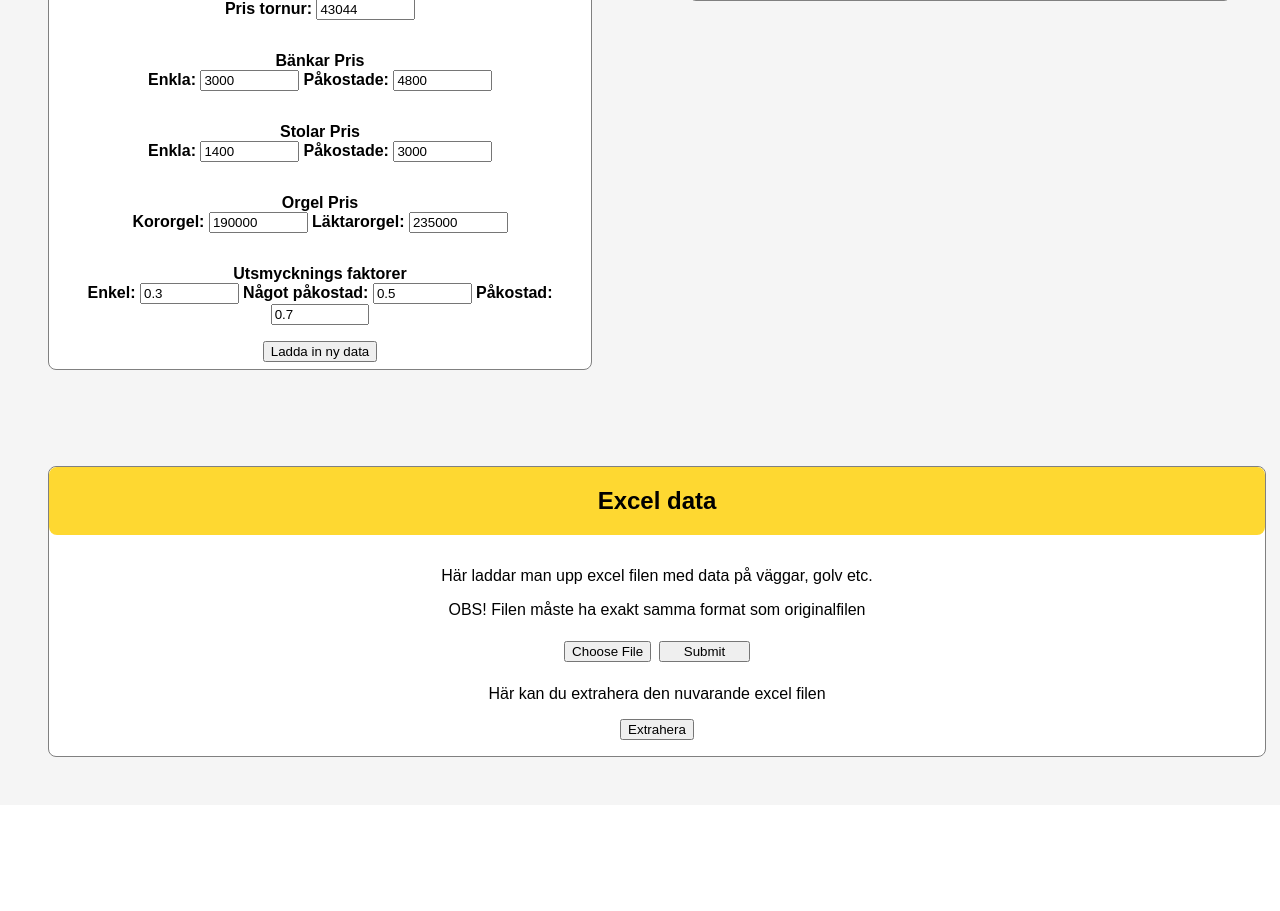
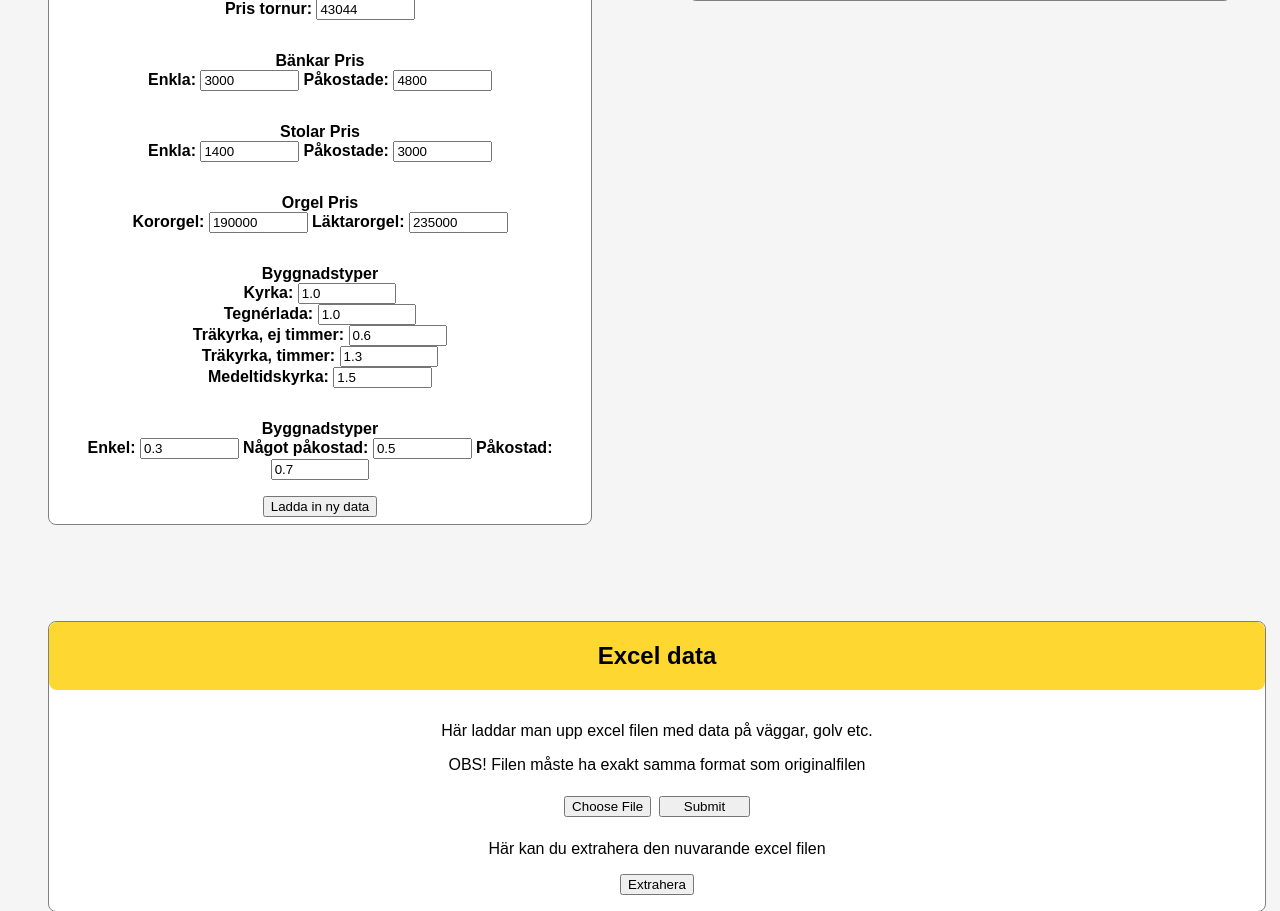
Before and after one commit to jesperls/Church, a Flask app: page /admin_panel in a window 1280 px wide. Shown: the part 896-1807 px from the top of the page. Before the commit the page ends 1653 px from the top, so only its background shows below. Run offline with Flask 2, Linux system fonts and the light colour scheme; parts of the project's set-up code (start-up, migrations or seed data) failed here and were passed over.

Commit message:
byggnadstyper

```diff
--- a/app.py
+++ b/app.py
@@ -25,6 +25,7 @@ churches = []
 parishes = []
 stapel_typer = ["Typ 1", "Typ 2", "Typ 3"]
 fönster_typer = ["Typ 1", "Typ 2", "Typ 3"]
+byggnads_typer = []
 roof_riders = ["Höjd 0-3 m", "Höjd 3-6 m", "Höjd >6m"]
 fials = ["0-3m", ">3m"]
 
@@ -35,18 +36,19 @@ material_restoration = ["Budget", "Standard", "Exklusivt"]
 
 @app.route('/')
 def homepage():
+    print(byggnads_typer)
     return render_template("index.html",
                             len={"types": len(types), "decorations": len(decorations), "walls": len(walls),
                                 "floors": len(floors), "inner_roof": len(inner_roof), "outer_roof": len(outer_roof),
                                 "tower_roof": len(tower_roof), "stapel_typer": len(stapel_typer),
                                 "fönster_typer": len(fönster_typer), "churches": len(churches), "parishes": len(parishes),
                                 "frames": len(frames), "church_states": len(church_states), "material_restoration": len(material_restoration),
-                                "roof_riders": len(roof_riders), "fials": len(fials)},
+                                "roof_riders": len(roof_riders), "fials": len(fials), "byggnads_typer": len(byggnads_typer)},
                             categories={"types": types, "decorations": decorations, "walls": walls, "floors": floors,
                                         "inner_roof": inner_roof, "outer_roof": outer_roof, "tower_roof": tower_roof,
                                         "stapel_typer": stapel_typer, "fönster_typer": fönster_typer, "churches": churches, "parishes": parishes,
                                         "frames": frames, "church_states": church_states, "material_restoration": material_restoration,
-                                        "roof_riders": roof_riders, "fials": fials})
+                                        "roof_riders": roof_riders, "fials": fials, "byggnads_typer": byggnads_typer})
 
 @app.route('/admin_panel')
 def admin():
@@ -126,7 +128,7 @@ def generate_pdf(json):
     """
 
 def load_dfs():
-    global walls, floors, inner_roof, outer_roof, tower_roof, churches
+    global walls, floors, inner_roof, outer_roof, tower_roof, churches, byggnads_typer
     df = pd.read_excel("./static/data/data.xlsx", sheet_name="Data", skiprows=3, usecols=[3, 4, 5, 6, 7, 8])
     df.columns = ["Tjocklek", "Typ", "Beskrivning", "Pris", "Jmf_pris", "Faktor"]
     df.dropna(axis=0, thresh=4, inplace=True)
@@ -186,6 +188,14 @@ def load_dfs():
         fials.append(row["Höjd"])
     df.to_json('./static/data/fials.json', orient='records')
 
+    df = pd.read_excel("./static/data/data.xlsx", sheet_name="Data", skiprows=3, usecols=[45, 46])
+    df.columns = ["Typ", "Faktor"]
+    df.dropna(axis=0, thresh=2, inplace=True)
+    byggnads_typer = []
+    for index, row in df.iterrows():
+        byggnads_typer.append(row["Typ"])
+    df.to_json('./static/data/byggnads_typer.json', orient='records')
+
 
 
 
@@ -206,6 +216,6 @@ def load_dfs():
 
 
 
-load_dfs()
 if __name__ == '__main__':
+    load_dfs()
     app.run(host="0.0.0.0", port="80")
--- /dev/null
+++ b/static/data/byggnads_typer.json
@@ -0,0 +1 @@
+[{"Typ":"Kyrka","Faktor":1.0},{"Typ":"Tegn\u00e9rlada","Faktor":1.0},{"Typ":"Tr\u00e4kyrka, ej timmer","Faktor":0.6},{"Typ":"Tr\u00e4kyrka, timmer","Faktor":1.3},{"Typ":"Medeltidskyrka","Faktor":1.5}]
--- a/static/data/misc.json
+++ b/static/data/misc.json
@@ -1 +1 @@
-{"pillar_prices": "{\"Typ 1\":\"37879\",\"Typ 2\":\"89531\",\"Typ 3\":\"261706\"}", "BPI": "\"42870\"", "platform_price": "\"5165\"", "win_values": "{\"Typ 1\":\"18078\",\"Typ 2\":\"49931\",\"Typ 3\":\"86088\"}", "moms": "\"1.25\"", "klock_kg": "\"400\"", "mount_clock": "\"25826\"", "pris_klock": "\"43044\"", "pris_torn": "\"43044\"", "benches": "{\"Enkla\":\"3000\",\"P\u00e5kostade\":\"4800\"}", "chairs": "{\"Enkla\":\"1400\",\"P\u00e5kostade\":\"3000\"}", "pianos": "{\"Kororgel\":\"190000\",\"L\u00e4ktarorgel\":\"235000\"}", "spec_prices": "{\"altargrund\":\"172175\",\"altare\":\"430438\",\"altaruppstas_enkel\":\"1205225\",\"altaruppstas_p\u00e5kostad\":\"2205225\",\"altaruppstas_mycket\":\"3205225\",\"dopfunt\":\"258263\",\"predikstol_enkel\":\"1033050\",\"predikstol_p\u00e5kostad\":\"2033050\",\"predikstol_mycket\":\"3033050\",\"ljuskronor_under\":\"137740\",\"ljuskronor_\u00f6ver\":\"137740\"}", "decoration": "{\"Enkel\":\"0.3\",\"N\u00e5got p\u00e5kostad\":\"0.5\",\"P\u00e5kostad\":\"0.7\"}"}
+{"pillar_prices": "{\"Typ 1\":\"37879\",\"Typ 2\":\"89531\",\"Typ 3\":\"261706\"}", "BPI": "\"42870\"", "platform_price": "\"5165\"", "win_values": "{\"Typ 1\":\"18078\",\"Typ 2\":\"49931\",\"Typ 3\":\"86088\"}", "moms": "\"1.25\"", "klock_kg": "\"400\"", "mount_clock": "\"25826\"", "pris_klock": "\"43044\"", "pris_torn": "\"43044\"", "benches": "{\"Enkla\":\"3000\",\"P\u00e5kostade\":\"4800\"}", "chairs": "{\"Enkla\":\"1400\",\"P\u00e5kostade\":\"3000\"}", "pianos": "{\"Kororgel\":\"190000\",\"L\u00e4ktarorgel\":\"235000\"}", "spec_prices": "{\"altargrund\":\"172175\",\"altare\":\"430438\",\"altaruppstas_enkel\":\"1205225\",\"altaruppstas_p\u00e5kostad\":\"2205225\",\"altaruppstas_mycket\":\"3205225\",\"dopfunt\":\"258263\",\"predikstol_enkel\":\"1033050\",\"predikstol_p\u00e5kostad\":\"2033050\",\"predikstol_mycket\":\"3033050\",\"ljuskronor_under\":\"137740\",\"ljuskronor_\u00f6ver\":\"137740\"}", "decoration": "{\"Enkel\":\"0.3\",\"N\u00e5got p\u00e5kostad\":\"0.5\",\"P\u00e5kostad\":\"0.7\"}", "categories": "{\"kyrka\":\"1.0\",\"tegner\":\"1.0\",\"tr\u00e4_ej\":\"0.6\",\"tr\u00e4_tim\":\"1.3\",\"medeltidskyrka\":\"1.5\",\"Kyrka\":\"1.0\",\"Tegn\u00e9rlada\":\"1.0\",\"Tr\u00e4kyrka, ej timmer\":\"0.6\",\"Tr\u00e4kyrka, timmer\":\"1.3\",\"Medeltidskyrka\":\"1.5\"}"}
--- a/static/js/admin.js
+++ b/static/js/admin.js
@@ -20,6 +20,7 @@ var restoration = {"Budget" : 0.8, "Standard" : 1.0, "Exklusivt" : 2.0};
 var bpi_risk = 33592;
 var raze = 250000;
 var factor = 2.0;
+var categories = {};
 
 function loadJSON(name){
     var json = null;
@@ -39,7 +40,7 @@ function make_json(){
     var json = {"pillar_prices" : JSON.stringify(pillar_prices), "BPI": JSON.stringify(BPI), "platform_price": JSON.stringify(platform_price), "win_values": JSON.stringify(win_values),
                 "moms": JSON.stringify(moms), "klock_kg": JSON.stringify(klock_kg), "mount_clock": JSON.stringify(mount_clock), "pris_klock": JSON.stringify(pris_klock),
                 "pris_torn": JSON.stringify(pris_torn), "benches": JSON.stringify(benches), "chairs": JSON.stringify(chairs), "pianos": JSON.stringify(pianos),
-                "spec_prices": JSON.stringify(spec_prices), "decoration" : JSON.stringify(decoration)};
+                "spec_prices": JSON.stringify(spec_prices), "decoration" : JSON.stringify(decoration), "categories": JSON.stringify(categories)};
     send_json(json, 'misc');
     //download(JSON.stringify(json), 'json.json', 'text/plain');
 }
@@ -63,7 +64,7 @@ function send_json(json, name){
         error: function(error) {
             console.log(error);
         }
-     });
+    });
 }
 
 function load_values(){
@@ -82,6 +83,8 @@ function load_values(){
     pianos = JSON.parse(json["pianos"]);
     spec_prices = JSON.parse(json["spec_prices"]);
     decoration = JSON.parse(json["decoration"]);
+    categories = JSON.parse(json["categories"]);
+
     json = loadJSON("misc_risk");
     bases = JSON.parse(json["bases"]);
     building_parts = JSON.parse(json["building_parts"]);
@@ -125,6 +128,11 @@ function submit_misc(){
     spec_prices["predikstol_mycket"] = document.getElementById("predikstol_mycket").value;
     spec_prices["ljuskronor_under"] = document.getElementById("ljuskronor_under").value;
     spec_prices["ljuskronor_över"] = document.getElementById("ljuskronor_över").value;
+    categories["Kyrka"] = document.getElementById("kyrka").value;
+    categories["Tegnérlada"] = document.getElementById("tegner").value;
+    categories["Träkyrka, ej timmer"] = document.getElementById("trä_ej").value;
+    categories["Träkyrka, timmer"] = document.getElementById("trä_tim").value;
+    categories["Medeltidskyrka"] = document.getElementById("medeltidskyrka").value;
     make_json();
     alert("Nya värden inlästa");
 }
@@ -168,4 +176,9 @@ function load_boxes(){
     document.getElementById("predikstol_mycket").value = spec_prices["predikstol_mycket"]
     document.getElementById("ljuskronor_under").value = spec_prices["ljuskronor_under"];
     document.getElementById("ljuskronor_över").value = spec_prices["ljuskronor_över"];
+    document.getElementById("kyrka").value = categories["Kyrka"];
+    document.getElementById("tegner").value = categories["Tegnérlada"];
+    document.getElementById("trä_ej").value = categories["Träkyrka, ej timmer"];
+    document.getElementById("trä_tim").value = categories["Träkyrka, timmer"];
+    document.getElementById("medeltidskyrka").value = categories["Medeltidskyrka"];
 }
--- a/templates/admin.html
+++ b/templates/admin.html
@@ -121,7 +121,25 @@
                     <input oninput="this.value = this.value.replace(/[^0-9.]/g, '').replace(/(\..*?)\..*/g, '$1');" id="läktarorgel" name="läktarorgel">
                 </div>
                 <div class="category_items">
-                    <label>Utsmycknings faktorer</label><br>
+                    <label>Byggnadstyper</label><br>
+                    <label for="kyrka">Kyrka:</label>
+                    <input oninput="this.value = this.value.replace(/[^0-9.]/g, '').replace(/(\..*?)\..*/g, '$1');" id="kyrka" name="kyrka">
+                    <br>
+                    <label for="tegner">Tegnérlada:</label>
+                    <input oninput="this.value = this.value.replace(/[^0-9.]/g, '').replace(/(\..*?)\..*/g, '$1');" id="tegner" name="tegner">
+                    <br>
+                    <label for="trä_ej">Träkyrka, ej timmer:</label>
+                    <input oninput="this.value = this.value.replace(/[^0-9.]/g, '').replace(/(\..*?)\..*/g, '$1');" id="trä_ej" name="trä_ej">
+                    <br>
+                    <label for="trä_tim">Träkyrka, timmer:</label>
+                    <input oninput="this.value = this.value.replace(/[^0-9.]/g, '').replace(/(\..*?)\..*/g, '$1');" id="trä_tim" name="trä_tim">
+                    <br>
+                    <label for="medeltidskyrka">Medeltidskyrka:</label>
+                    <input oninput="this.value = this.value.replace(/[^0-9.]/g, '').replace(/(\..*?)\..*/g, '$1');" id="medeltidskyrka" name="medeltidskyrka">
+                </div>
+
+                <div class="category_items">
+                    <label>Byggnadstyper</label><br>
                     <label for="simple">Enkel:</label>
                     <input oninput="this.value = this.value.replace(/[^0-9.]/g, '').replace(/(\..*?)\..*/g, '$1');" id="simple" name="simple">
                     <br class="mobile_break">
@@ -132,6 +150,7 @@
                     <input oninput="this.value = this.value.replace(/[^0-9.]/g, '').replace(/(\..*?)\..*/g, '$1');" id="expensive" name="expensive">
                     <br class="mobile_break">
                 </div>
+
 
                 <button type="button" onclick="submit_misc()">Ladda in ny data</button>
             </form>
```
Also changed, not shown: static/js/main.js (+14 -4 lines), static/saved/Irsta a.json (added, +1 -0 lines), static/saved/test.json (+1 -1 lines), templates/index.html (+20 -14 lines), 1 other file.
